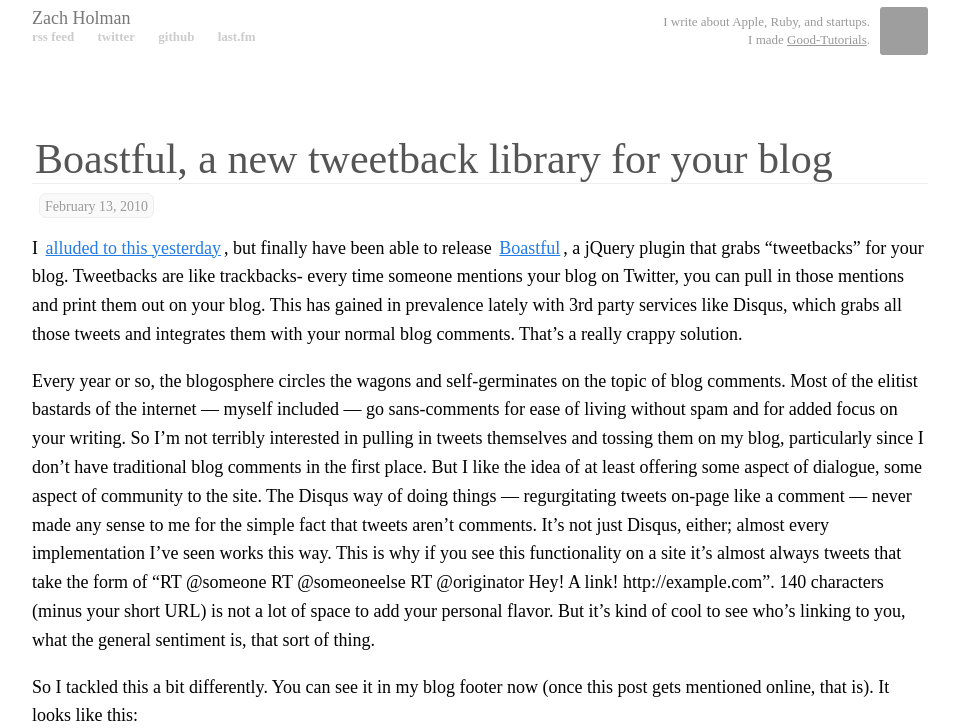
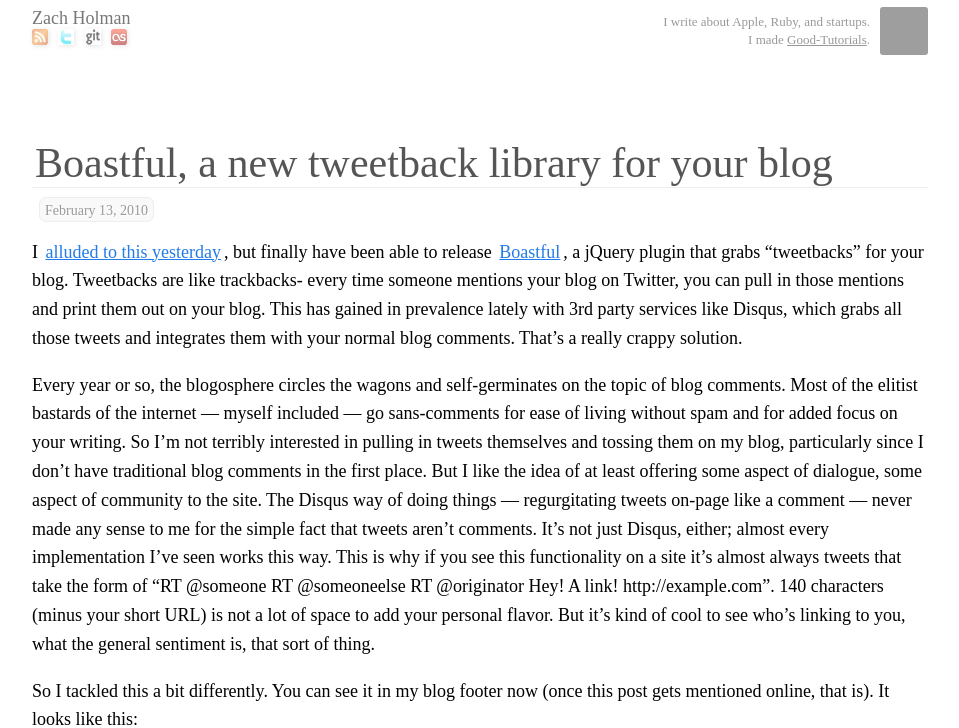
Before and after one commit to broccolini/designertocoder.github.com, a Jekyll site: the page built from index.html, in a window 1280 px wide, cut to the strip 0-728 px from the top of the page. Shown: the whole strip, without its empty margins (160-1119 px from the left). Built offline with Jekyll 4.4.1, drawn with Linux system fonts in a browser that asks for light colours; nearby versions of some CDN libraries; Markdown is read by kramdown in place of the engine named in the settings; grey boxes are pictures that could not be loaded.

Commit message:
favicon-based header

```diff
--- a/_layouts/layout.html
+++ b/_layouts/layout.html
@@ -24,7 +24,7 @@
 <div class="content">
 <div id="header">
   <a href="/">
-    <img src="http://twivatar.org/holman/normal" height="48" width="48" />
+    <img src="http://twivatar.org/holman/normal" height="48" width="48" class="avatar" />
   </a>
   <div id="byline">
     <p>I write about Apple, Ruby, and startups.</p>
@@ -32,10 +32,10 @@
   </div>
   <div id="title"><a href="/">Zach Holman</a></div>
   <div id="misc">
-    <a href="http://feeds.feedburner.com/holman">rss feed</a>
-    <a href="http://twitter.com/holman">twitter</a>
-    <a href="http://github.com/holman">github</a>
-    <a href="http://www.last.fm/user/zachholman">last.fm</a>
+    <a href="http://feeds.feedburner.com/holman"><img src="/images/rss.png" height="16" width="16" /></a>
+    <a href="http://twitter.com/holman"><img src="/images/twitter.png" height="16" width="16" /></a>
+    <a href="http://github.com/holman"><img src="/images/github.png" height="16" width="16" /></a>
+    <a href="http://www.last.fm/user/zachholman"><img src="/images/lastfm.png" height="16" width="16" /></a>
   </div>
 </div>
 </div>
--- a/css/styles.css
+++ b/css/styles.css
@@ -74,20 +74,22 @@ h3{
 #header #byline a:hover{
   text-decoration: none;
 }
-#header img{
+#header .avatar{
   border: 0;
   margin-top: 7px;
   -webkit-border-radius: 3px;
   -moz-border-radius: 3px;
   float: right;
 }
-#header #misc a:hover{
-  color: #eee;
+#header #misc img{
+  -webkit-box-shadow: 1px 1px 5px #ccc;
+  margin-right: 7px;
+  border: 0;
+  opacity: .5;
 }
-#header #misc a{
-  color: #ccc;
-  font-weight: bold;
-  padding-right: 20px;
+#header #misc img:hover{
+  -webkit-box-shadow: 1px 1px 5px #999;
+  opacity: 1;
 }
 #post{
   margin-bottom: 8em;
```
Also changed, not shown: images/github.png (added), images/lastfm.png (added), images/rss.png (added), images/twitter.png (added).
